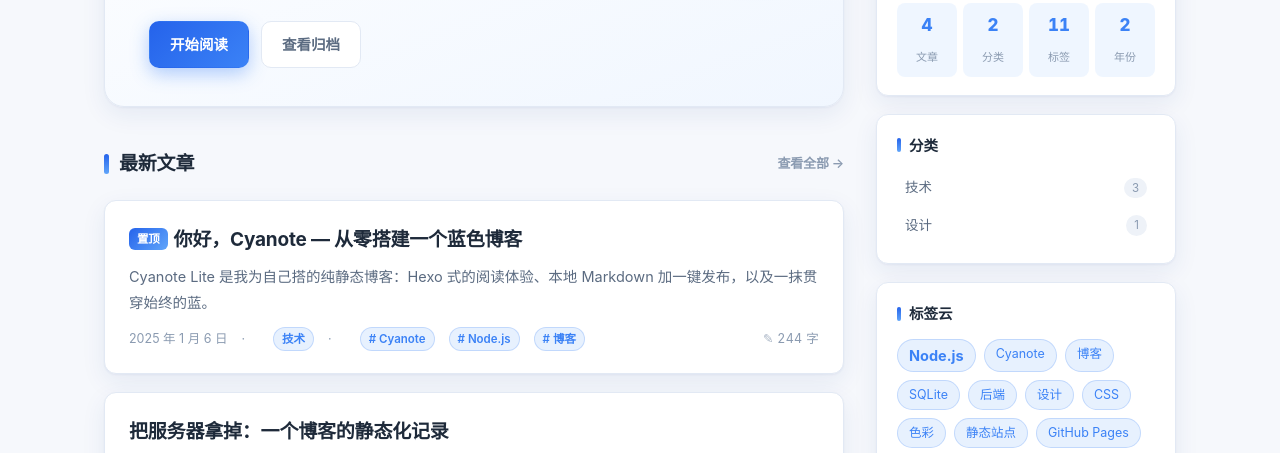
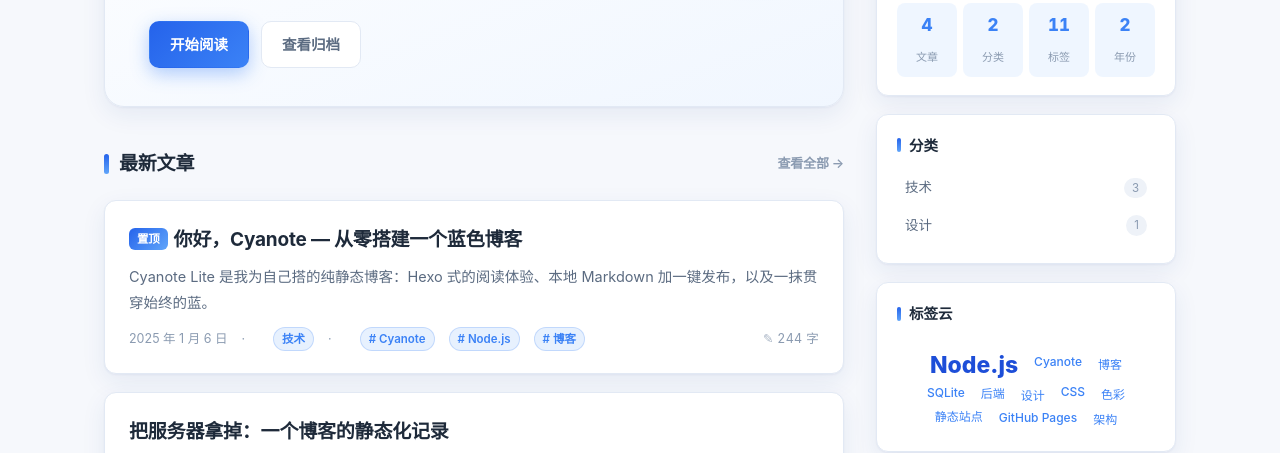
Before and after one commit to Lyrissonare/Cyanote_Lite, a website with bundled scripts: page index.html in a window 1280 px wide. Shown: the part 312-765 px from the top of the page. Built offline with nearby package versions, Linux system fonts and the light colour scheme.

Commit message:
site: stack and weight the tag cloud

```diff
--- a/css/app.css
+++ b/css/app.css
@@ -462,19 +462,45 @@ html[data-theme='dark'] .conflict-note { color: #fbbf24; }
 .widget-list .count { font-size: 11.5px; color: var(--text-3); background: var(--bg-soft); border-radius: 999px; padding: 0 8px; }
 .widget-list a:hover .count { color: var(--accent-2); background: color-mix(in srgb, var(--accent-2) 12%, transparent); }
 
-.tag-cloud { display: flex; flex-wrap: wrap; gap: 8px; }
+.tag-cloud {
+  display: flex;
+  flex-wrap: wrap;
+  align-items: center;
+  justify-content: center;
+  gap: 3px 2px;
+  padding: 7px 0 5px;
+}
 .tag-cloud a {
-  padding: 3px 11px;
-  border-radius: 999px;
-  font-size: 13px;
+  --tag-y: 0px;
+  padding: 3px 7px;
+  border-radius: 7px;
   color: var(--tag-text);
-  border: 1px solid var(--tag-border);
-  background: var(--tag-bg);
-  transition: all 0.15s;
+  font-size: var(--tag-size, 13px);
+  font-weight: var(--tag-weight, 500);
+  line-height: 1.25;
+  white-space: nowrap;
+  transform: translateY(var(--tag-y));
+  transition: color 0.18s, background-color 0.18s, transform 0.18s;
 }
-.tag-cloud a:hover { color: var(--tag-hover-text); background: var(--tag-hover-bg); transform: translateY(-1px); }
-html[data-theme='dark'] .tag-cloud a:hover { border-color: var(--tag-hover-bg); }
-.tag-cloud a.s1 { font-size: 11.5px; } .tag-cloud a.s2 { font-size: 12.5px; } .tag-cloud a.s3 { font-size: 13.5px; } .tag-cloud a.s4 { font-size: 14.5px; font-weight: 700; }
+.tag-cloud a:nth-child(5n + 1) { --tag-y: 2px; }
+.tag-cloud a:nth-child(5n + 2) { --tag-y: -2px; }
+.tag-cloud a:nth-child(5n + 3) { --tag-y: 1px; }
+.tag-cloud a:nth-child(5n + 4) { --tag-y: -1px; }
+.tag-cloud a[data-count]:not([data-count='1']) { color: var(--tag-text-strong); }
+.tag-cloud a:hover,
+.tag-cloud a:focus-visible {
+  color: var(--tag-text-strong);
+  background: var(--accent-soft);
+  transform: translateY(calc(var(--tag-y) - 2px));
+}
+.tag-cloud a:focus-visible { outline: 2px solid var(--accent-2); outline-offset: 1px; }
+@media (pointer: coarse) {
+  .tag-cloud { gap: 5px 2px; }
+  .tag-cloud a { padding: 6px 8px; }
+}
+@media (prefers-reduced-motion: reduce) {
+  .tag-cloud a { transition: none; }
+}
 
 /* ---------- Pagination ---------- */
 .pagination { display: flex; justify-content: center; align-items: center; gap: 8px; margin: 30px 0 10px; }
--- a/js/site.js
+++ b/js/site.js
@@ -60,12 +60,17 @@ export function postCardHTML(article, { showExcerpt = true } = {}) {
 }
 
 function tagCloudHTML(meta) {
-  const max = Math.max(1, ...meta.tags.map((t) => t.count));
-  return meta.tags
-    .slice(0, 24)
+  const tags = meta.tags.slice(0, 24);
+  const counts = tags.map((t) => t.count);
+  const min = Math.min(...counts);
+  const max = Math.max(...counts);
+  return tags
     .map((t) => {
-      const s = Math.max(1, Math.round((t.count / max) * 4));
-      return `<a href="#/posts?tag=${encodeURIComponent(t.name)}" class="s${s}">${escapeHtml(t.name)}</a>`;
+      const ratio = max === min ? 0.45 : (t.count - min) / (max - min);
+      const size = (12 + ratio * 11).toFixed(1);
+      const weight = 500 + Math.round(ratio * 3) * 100;
+      const label = `${t.name}，${t.count} 篇文章`;
+      return `<a href="#/posts?tag=${encodeURIComponent(t.name)}" style="--tag-size:${size}px;--tag-weight:${weight}" data-count="${t.count}" title="${escapeHtml(label)}" aria-label="${escapeHtml(label)}">${escapeHtml(t.name)}</a>`;
     })
     .join('');
 }
```
